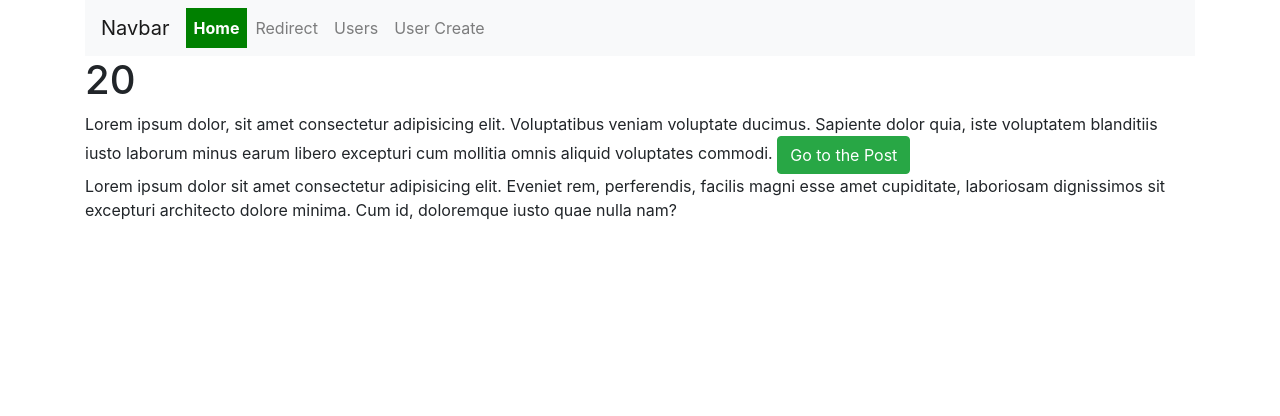
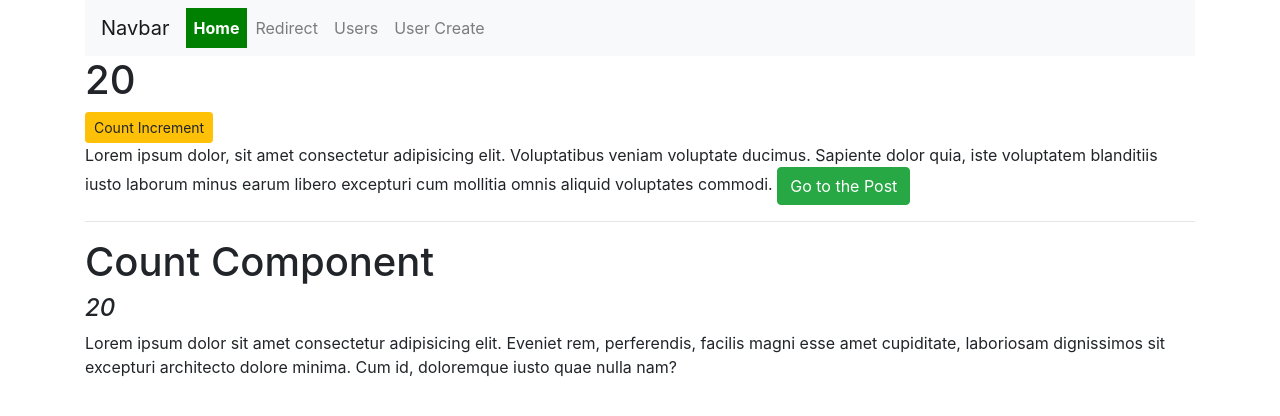
Before and after one commit to nuruzzamanhimel00/13_leela_webdev_vue3_full_again, a Vue app in the folder vue3_create_1/: page / in a window 1280 px wide. Shown: the top 416 px of the page. Built offline with nearby package versions, Linux system fonts and the light colour scheme.

Commit message:
getter in computed property

```diff
--- a/vue3_create_1/src/components/CountComp.vue
+++ b/vue3_create_1/src/components/CountComp.vue
@@ -1,5 +1,20 @@
 <template>
     <div>
-        <p>{{ $store.state.count }}</p>
+        <h1>Count Component </h1>
+        <h4> <i>{{ getCcountResult}}</i> </h4>
     </div>
 </template>
+<script>
+import {mapGetters} from 'vuex'
+export default {
+
+    data() {
+        return {
+
+        }
+    },
+     computed:{
+        ...mapGetters(['getCcountResult'])
+    },
+}
+</script>
--- a/vue3_create_1/src/components/HomeCom.vue
+++ b/vue3_create_1/src/components/HomeCom.vue
@@ -1,18 +1,41 @@
 <template>
     <div>
-    <h1>{{ $store.state.count }}</h1>
+    <h1>{{ getCcountResult }}</h1>
+    <a href="" class="btn btn-warning btn-sm" v-on:click.prevent="onCountIncrement()" >Count Increment</a>
+    <br>
         Lorem ipsum dolor, sit amet consectetur adipisicing elit. Voluptatibus veniam voluptate ducimus. Sapiente dolor quia, iste voluptatem blanditiis iusto laborum minus earum libero excepturi cum mollitia omnis aliquid voluptates commodi.
         <a href="" class="btn btn-success" @click.prevent="goToThePost()">
             Go to the Post
         </a>
+        <br>
+        <hr>
+        <CountComp> </CountComp>
     </div>
 </template>
 <script>
+import {mapGetters} from 'vuex'
+
+import { defineAsyncComponent } from 'vue'
+
+// simple usage
+const CountComp = defineAsyncComponent(() =>
+  import('./CountComp.vue')
+)
+
 export default {
     methods:{
         goToThePost(){
             this.$router.push({name: 'userDetails',query:{id:1} });
+        },
+        onCountIncrement(){
+            this.$store.state.count++;
         }
+    },
+    computed:{
+        ...mapGetters(['getCcountResult'])
+    },
+    components:{
+        CountComp
     }
 }
 </script>
--- a/vue3_create_1/src/store/index.js
+++ b/vue3_create_1/src/store/index.js
@@ -6,7 +6,9 @@ const store = createStore({
       count: 20
     },
     getters:{
-
+        getCcountResult(state){
+            return state.count;
+        }
     },
     mutations: {
 
```
